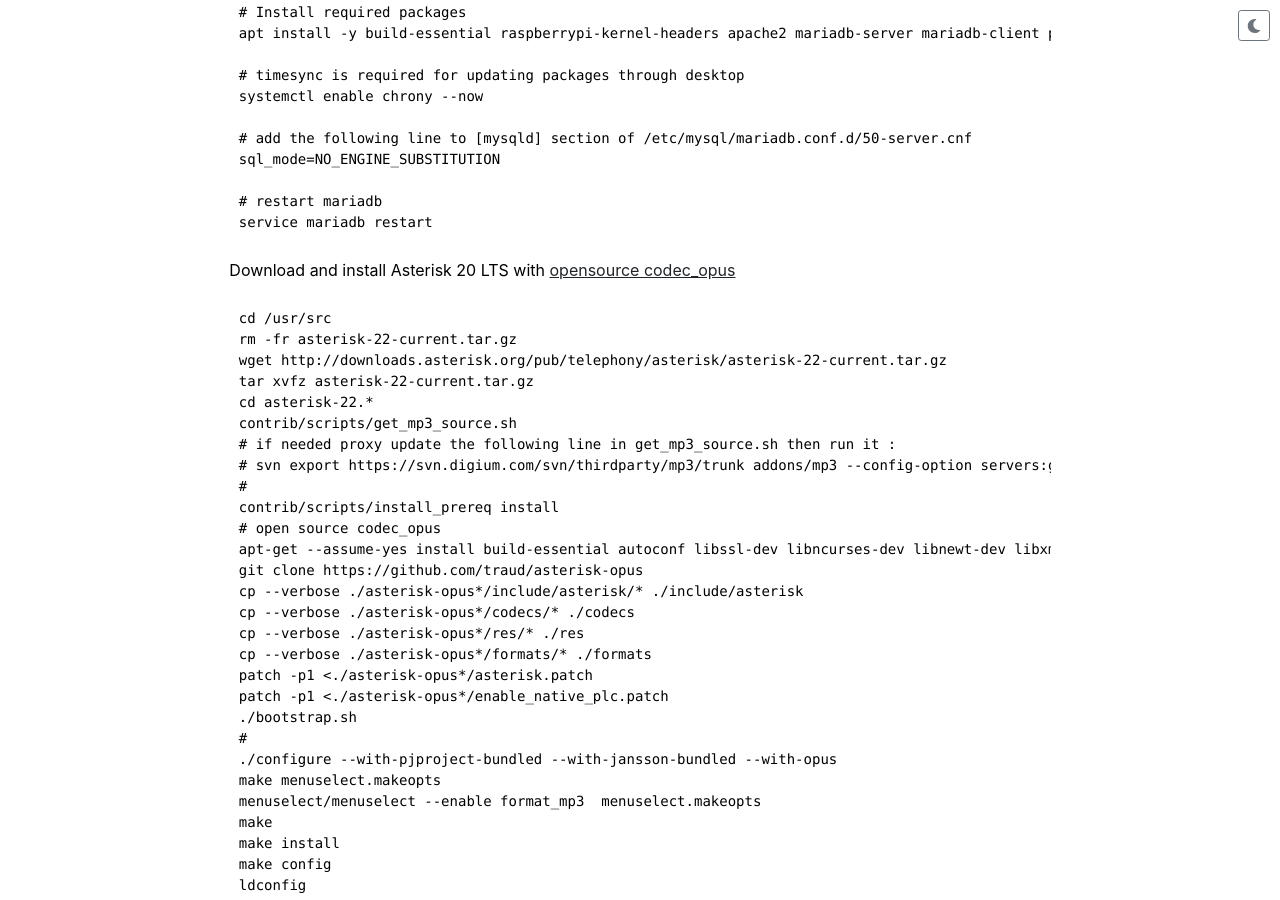
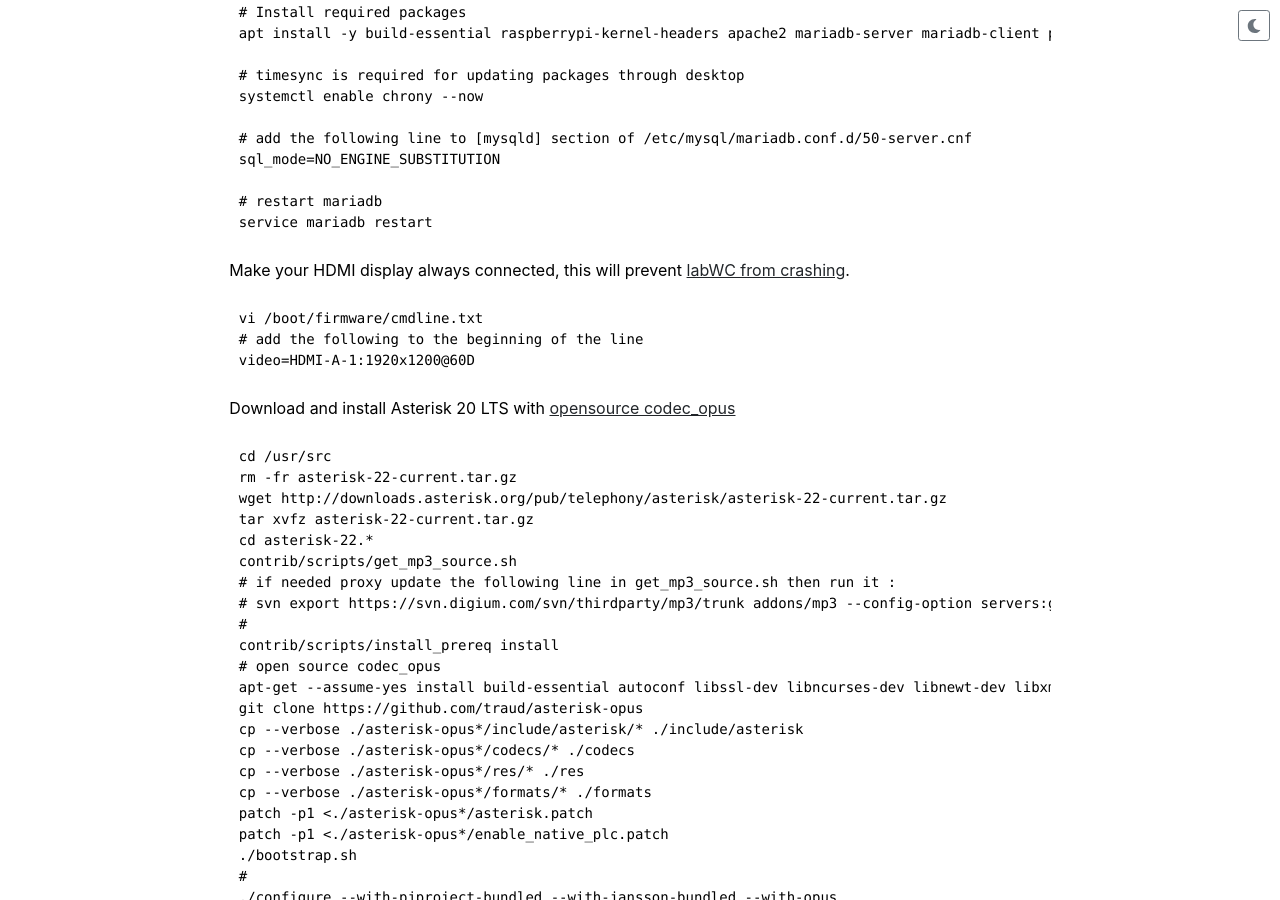
Before and after one commit to remosim/remosim.github.io, a Jekyll site: the page built from software.md, in a window 1280 px wide and 900 px high, scrolled down 877 px. Built offline with Jekyll 4.4.1, drawn with Linux system fonts in a browser that asks for light colours.

Commit message:
Added forced HDMI connection to avoid crash

````diff
--- a/software.md
+++ b/software.md
@@ -6,7 +6,6 @@ This page shows the steps we use to set up the software for RemoSIM customers. W
 
 * TOC
 {:toc}
-
 ## Raspbian OS initial upgrade / config
 
 ```
@@ -44,6 +43,13 @@ sql_mode=NO_ENGINE_SUBSTITUTION
 
 # restart mariadb
 service mariadb restart
+```
+Make your HDMI display always connected, this will prevent [labWC from crashing](https://forums.raspberrypi.com/viewtopic.php?t=328439#p1969811).
+
+```
+vi /boot/firmware/cmdline.txt
+# add the following to the beginning of the line
+video=HDMI-A-1:1920x1200@60D
 ```
 
 Download and install Asterisk 20 LTS with [opensource codec_opus](https://github.com/traud/asterisk-opus)
````
